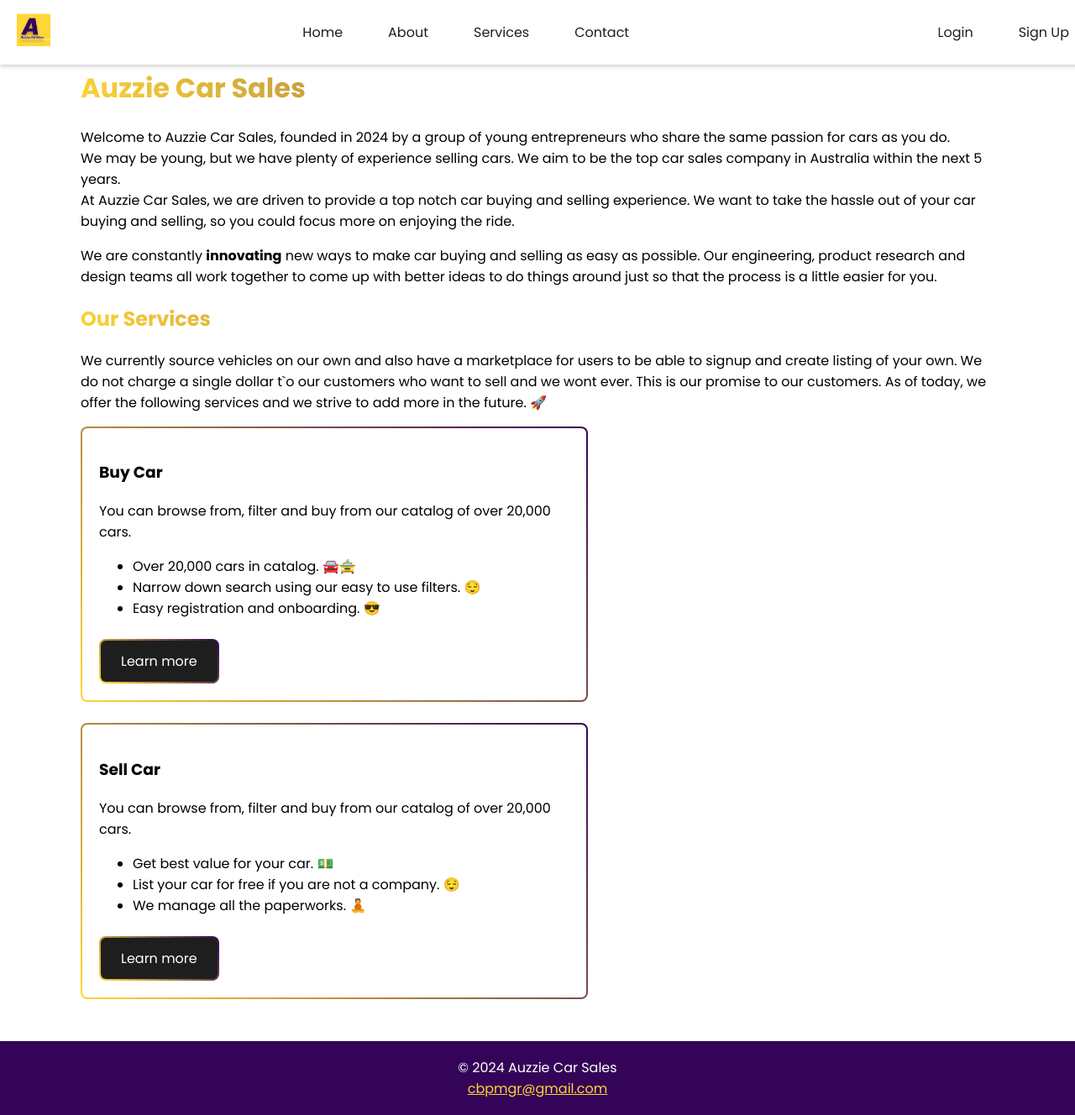
After one commit to pfieffer/aussie-car-sales, a PHP site: page /about.html in a window 1280 px wide. The commit adds this page. Shown: the whole page at 84% size. Run offline with PHP 8.4, Linux system fonts and the light colour scheme.

Commit message:
feat: Basic scaffolding for about page

```diff
--- /dev/null
+++ b/about.html
@@ -0,0 +1,122 @@
+<!DOCTYPE html>
+<html>
+
+<head>
+    <meta charset='utf-8'>
+    <meta http-equiv='X-UA-Compatible' content='IE=edge'>
+    <title>About</title>
+    <meta name='viewport' content='width=device-width, initial-scale=1'>
+    <link rel='stylesheet' type='text/css' media='screen' href='css/main.css'>
+</head>
+
+<body>
+    <nav class="navbar">
+        <div class="logo">
+            <a href="#"><img src="images/logo.png" alt="Logo"></a>
+        </div>
+        <ul class="nav-links">
+            <li><a href="index.html">Home</a></li>
+            <li><a href="#">About</a></li>
+            <li><a href="#">Services</a></li>
+            <li><a href="#">Contact</a></li>
+        </ul>
+        <ul class="nav-right">
+            <li><a href="#">Login</a></li>
+            <li><a href="#">Sign Up</a></li>
+        </ul>
+    </nav>
+
+    <div class="container">
+
+        <h1 class="gradient-heading" style="position: relative;">
+            Auzzie Car Sales
+        </h1>
+
+        <p>
+            Welcome to Auzzie Car Sales, founded in 2024 by a group of young entrepreneurs who share the same passion
+            for cars as you do.
+            <br>
+            We may be young, but we have plenty of experience selling cars. We aim to be the top car sales company in
+            Australia within the next 5 years.
+
+            <br>
+            At Auzzie Car Sales, we are driven to provide a top notch car buying and selling experience.
+            We want to take the hassle out of your car buying and selling, so you could focus more on enjoying the ride.
+
+            <br>
+
+        <p>
+            We are constantly <strong>innovating</strong> new ways to make car buying and selling as easy as possible.
+            Our engineering, product research and design teams all work together to come up with better ideas to do
+            things around just so that the process is a little easier for you.
+        </p>
+
+
+        <h2 class="gradient-heading">
+            Our Services
+        </h2>
+
+        <p>
+            We currently source vehicles on our own and also have a marketplace for users to be able to signup and
+            create listing of your own.
+            We do not charge a single dollar t`o our customers who want to sell and we wont ever. This is our promise to
+            our customers.
+            As of today, we offer the following services and we strive to add more in the future. 🚀
+        </p>
+
+        <div class="service-card">
+            <div class="service-card-content">
+                <h3>Buy Car</h3>
+                <p>
+                    You can browse from, filter and buy from our catalog of over 20,000 cars.
+                </p>
+                <ul>
+                    <li>
+                        Over 20,000 cars in catalog. 🚘🚖
+                    </li>
+                    <li>
+                        Narrow down search using our easy to use filters. 😌
+                    </li>
+                    <li>
+                        Easy registration and onboarding. 😎
+                    </li>
+                </ul>
+                <a href="`" class="btn" target="_blank">Learn more</a>
+            </div>
+        </div>
+
+        <br>
+        <div class="service-card">
+            <div class="service-card-content">
+                <h3>Sell Car</h3>
+                <p>
+                    You can browse from, filter and buy from our catalog of over 20,000 cars.
+                </p>
+                <ul>
+                    <li>
+                        Get best value for your car. 💵
+                    </li>
+                    <li>
+                        List your car for free if you are not a company. 😌
+                    </li>
+                    <li>
+                        We manage all the paperworks. 🧘
+                    </li>
+                </ul>
+                <a href="" class="btn" target="_blank">Learn more</a>
+            </div>
+        </div>
+
+    </div>
+
+
+    <br>
+    <br>
+    <footer>
+        <p>&copy 2024 Auzzie Car Sales<br>
+            <a href="mailto:info@auzziecarsales.com.au">cbpmgr@gmail.com</a>
+        </p>
+    </footer>
+</body>
+
+</html>
--- a/css/main.css
+++ b/css/main.css
@@ -20,7 +20,6 @@ html {
 
     /* color: light-dark --var(), #efefec); */
     background-color: light-dark(var(--light), var(--dark));
-    /* padding-top: 60px; */
 }
 
 .navbar {
@@ -136,3 +135,59 @@ html {
     background-color: #555;
     color: white;
 }
+
+.gradient-heading {
+    background: linear-gradient(45deg, var(--banana) 0%, var(--plum) 100%);
+    background-clip: text;
+    color: transparent;
+}
+
+.container {
+    padding-top: 60px;
+    margin-left: 96px;
+    margin-right: 96px;
+}
+
+.service-card {
+    max-width: 600px;
+    display: flex;
+    flex-direction: column;
+    border-radius: 8px;
+    overflow: hidden;
+    background: linear-gradient(var(--light), var(--light)) padding-box,
+        linear-gradient(45deg, var(--banana) 0%, var(--plum) 100%) border-box;
+    border: solid 2px transparent;
+    border-radius: 8px;
+}
+
+.service-card-content {
+    padding: 20px;
+}
+
+.btn {
+    display: inline-block;
+    text-decoration: none;
+    display: inline-block;
+    font: var(--p);
+    color: var(--light);
+    background: linear-gradient(var(--dark), var(--dark)) padding-box,
+        linear-gradient(45deg, var(--banana) 0%, var(--plum) 100%) border-box;
+    border: solid 2px transparent;
+    border-radius: 8px;
+    padding: 12px 24px;
+    transition: 0.2s ease-in-out;
+    text-align: center;
+    margin-top: 8px;
+
+}
+
+footer {
+    text-align: center;
+    padding: 3px;
+    background-color: var(--plum);
+    color: white;
+
+    a {
+        color: var(--banana);
+    }
+}
```
Also changed, not shown: index.html (+14 -2 lines).
